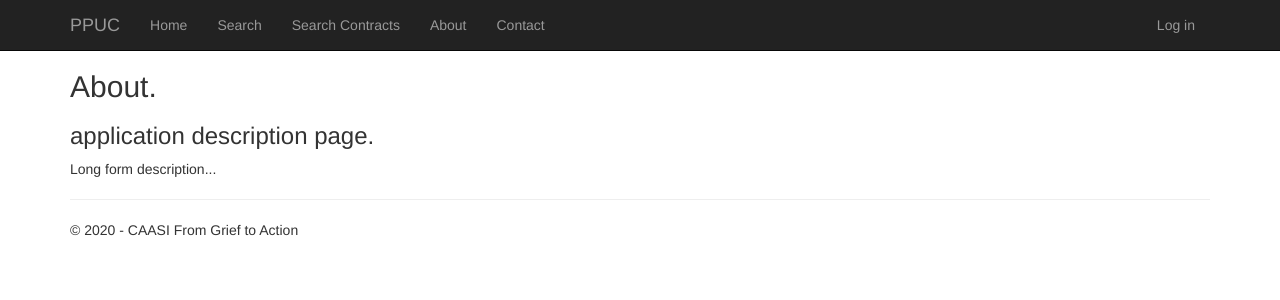
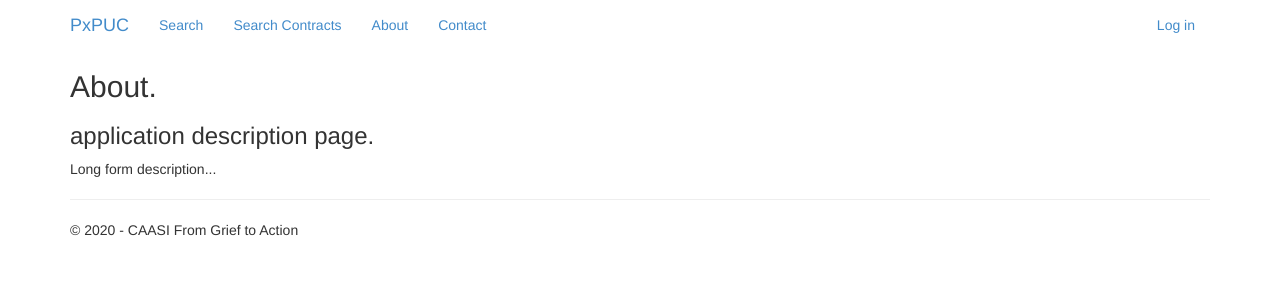
Before and after one commit to CAASI-G2A/g2a-website, a Django app: page /about/ in a window 1280 px wide. Shown: the top 300 px of the page. Run offline with Django 3.2, Linux system fonts and the light colour scheme; some libraries are stand-ins or nearby versions.

Commit message:
Update layout.html

```diff
--- a/PPUC/app/templates/app/layout.html
+++ b/PPUC/app/templates/app/layout.html
@@ -3,28 +3,35 @@
 <head>
     <meta charset="utf-8" />
     <meta name="viewport" content="width=device-width, initial-scale=1.0">
-    <title>{{ title }} - PPUC</title>
+    <title>{{ title }} - PxPUC</title>
     {% load staticfiles %}
     <link rel="stylesheet" type="text/css" href="{% static 'app/content/bootstrap.min.css' %}" />
     <link rel="stylesheet" type="text/css" href="{% static 'app/content/site.css' %}" />
     <script src="{% static 'app/scripts/modernizr-2.6.2.js' %}"></script>
+    <style>
+            .navbar-custom {
+                background-color: white;
+            }
+            }
+        </style>
 </head>
 
 <body>
-    <div class="navbar navbar-inverse navbar-fixed-top">
+    <div class="navbar navbar-custom navbar-fixed-top">
         <div class="container">
             <div class="navbar-header">
+
                 <button type="button" class="navbar-toggle" data-toggle="collapse" data-target=".navbar-collapse">
                     <span class="icon-bar"></span>
                     <span class="icon-bar"></span>
                     <span class="icon-bar"></span>
                 </button>
-                <a href="/" class="navbar-brand">PPUC</a>
+                <a href="/" class="navbar-brand">PxPUC</a>
             </div>
             <div class="navbar-collapse collapse">
-                <ul class="nav navbar-nav">
-                    <li><a href="{% url 'home' %}">Home</a></li>
-                    <li><a href="{% url 'search' %}">Search</a></li>
+
+                <ul class ="nav navbar-nav">
+                    <li><a id="lk1" href="{% url 'search' %}">Search</a></li>
                     <li><a href="{% url 'search_contract' %}">Search Contracts</a></li>
                     <li><a href="{% url 'about' %}">About</a></li>
                     <li><a href="{% url 'contact' %}">Contact</a></li>
@@ -33,6 +40,7 @@
             </div>
         </div>
     </div>
+
 
     <div class="container body-content">
 {% block content %}{% endblock %}
```
